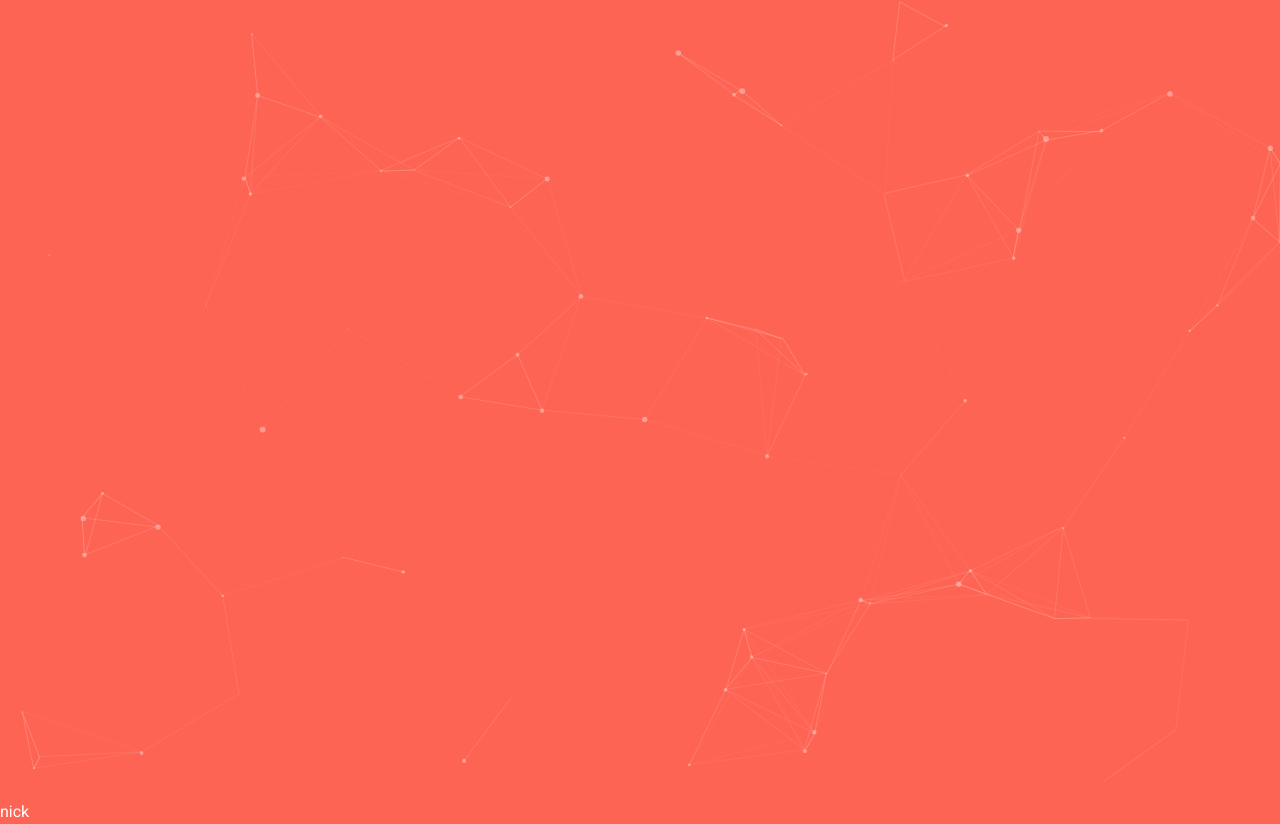
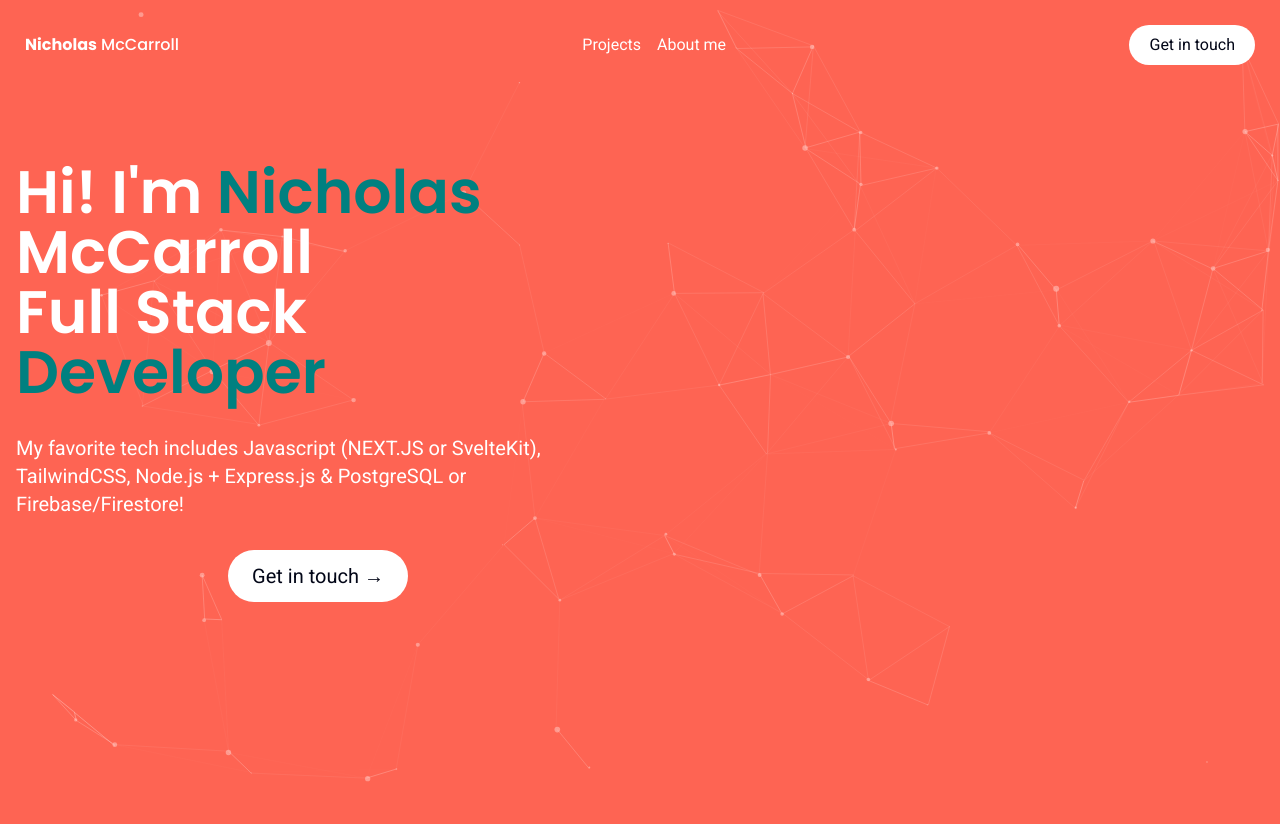
Before and after one commit to nickmcc90/my-portfolio, a SvelteKit app: page / in a window 1280 px wide. After the commit the page ends 800 px from the top, so only its background shows below. Built offline with nearby package versions, Linux system fonts and the light colour scheme.

Commit message:
made a navbar a little bit of the home page

```diff
--- a/src/components/Header.svelte
+++ b/src/components/Header.svelte
@@ -0,0 +1,30 @@
+<script>
+  export let y;
+
+  let tabs = [
+    {name: 'Projects', link: '#projects'},
+    {name: 'About me', link: '#about'},
+  ]
+</script>
+
+<header class={"sticky top-0 z-[10] duration-200 px-6 flex items-center justify-between border border-solid " +
+`${y > 0 ? ' py-4 bg-[#008080] border-[#3EB489]' : ' py-6 bg-transparent border-transparent'}`}>
+  <h1 class='font-medium'>
+    <b class='font-bold poppins'>Nicholas</b> McCarroll
+  </h1>
+  <div class='sm:flex items-center gap-4 hidden'>
+    {#each tabs as tab, index}
+      <a href={tab.link} class='duration-200 hover:text-[#000080]'>
+        <p>{tab.name}</p>
+      </a>
+    {/each}
+  </div>
+  <a href='https://www.linkedin.com/in/nicholas-mccarroll/'
+    target='_blank'
+    class='pinkShadow relative overflow-hidden px-5 py-2 group rounded-full bg-white
+  text-slate-950'>
+    <div class='absolute top-0 right-full w-full h-full bg-[#fe6453] opacity-20
+    group-hover:translate-x-full z-0 duration-200 '></div>
+    <h4 class='relative z-9'>Get in touch</h4>
+  </a>
+</header>
--- a/src/components/Main.svelte
+++ b/src/components/Main.svelte
@@ -1 +1,24 @@
-nick
+<script>
+
+</script>
+
+<main class='flex flex-col flex-1 p-4'>
+  <section id='introPage' class='grid grid-cols-1 lg:grid-cols-2 gap-10 py-8 sm:py-14'>
+    <div class='flex flex-col lg:justify-center text-center lg:text-left gap-6 md:gap-8 lg-gap-10'>
+      <h2 class='font-semibold text-4xl sm:text-5xl md:text-6xl'>
+        Hi! I'm <span class='poppins text-[#008080]'>Nicholas</span> McCarroll <br/>
+        Full Stack <span class='poppins text-[#008080]'>Developer</span>
+      </h2>
+      <p class='text-base sm:text-lg md:text-xl'>
+        My favorite tech includes Javascript (NEXT.JS or SvelteKit), TailwindCSS,
+        Node.js + Express.js & PostgreSQL or Firebase/Firestore!
+      </p>
+      <a href='https://www.linkedin.com/in/nicholas-mccarroll/' class='pinkShadow mx-auto lg:mr-auto text-base sm:text-lg md:text-xl poppins
+      relative overflow-hidden px-6 py-3 group rounded-full bg-white text-slate-950'>
+        <div class='absolute top-0 right-full w-full h-full bg-[#fe6453] opacity-20
+        group-hover:translate-x-full z-0 duration-200 '></div>
+        <h4 class='relative z-9'>Get in touch &rarr;</h4>
+      </a>
+    </div>
+  </section>
+</main>
--- a/src/routes/+layout.svelte
+++ b/src/routes/+layout.svelte
@@ -1,9 +1,29 @@
 <script>
   import "../app.css";
+  import Header from '../components/Header.svelte'
+  import Footer from '../components/Footer.svelte'
+
+  let y;
+  let innerHeight = 0
+  let innerWidth = 0
+
+  function goTop() {
+    document.body.scrollIntoView()
+  }
 </script>
 
-<div class='relative flex flex-col max-w-[1400px] mx-auto w-full
-text-sm sm:text-base min-h-screen'>
+<div class='relative flex flex-col max-w-[1400px] mx-auto w-full text-sm sm:text-base min-h-screen'>
+  <div class={'fixed bottom-0 w-full duration-200 flex p-10 z-[10] ' +
+  `${y > 0 ? " opacity-full pointer-events-auto" : " pointer-events-none opacity-0"}`}>
+    <button on:click={goTop} class='ml-auto rounded-full bg-tan text-violet-400 px-3 hover:bg-slate-800
+    cursor-pointer'>
+      <i class="fa-solid fa-arrow-up grid place-items-center aspect-square"></i>
+    </button>
+  </div>
+  <Header y={y}/>
+  <slot />
+  <Footer />
+</div>
 
-</div>
-<slot />
+
+<svelte:window bind:scrollY={y} bind:innerHeight bind:innerWidth />
```
Also changed, not shown: notes.txt.
